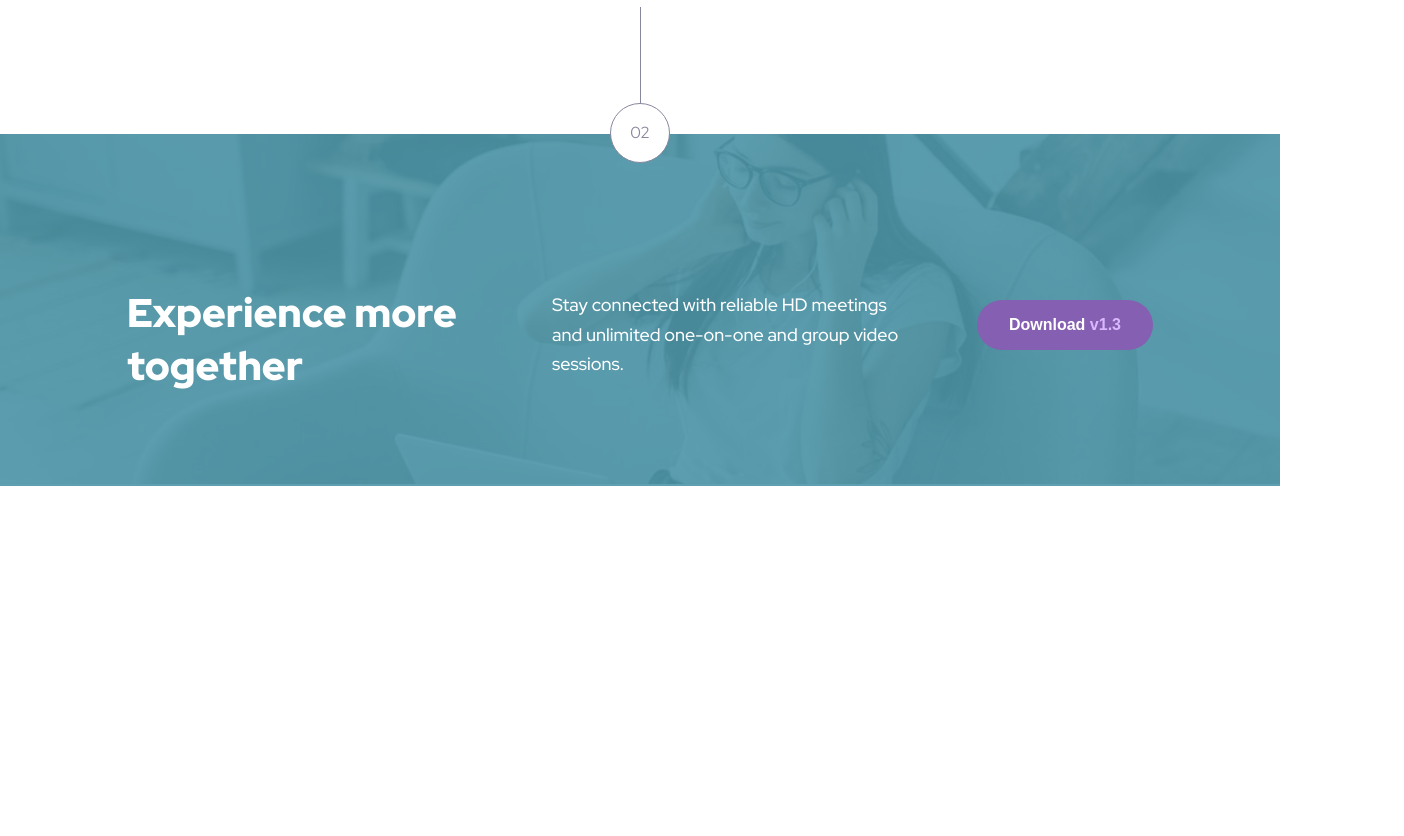
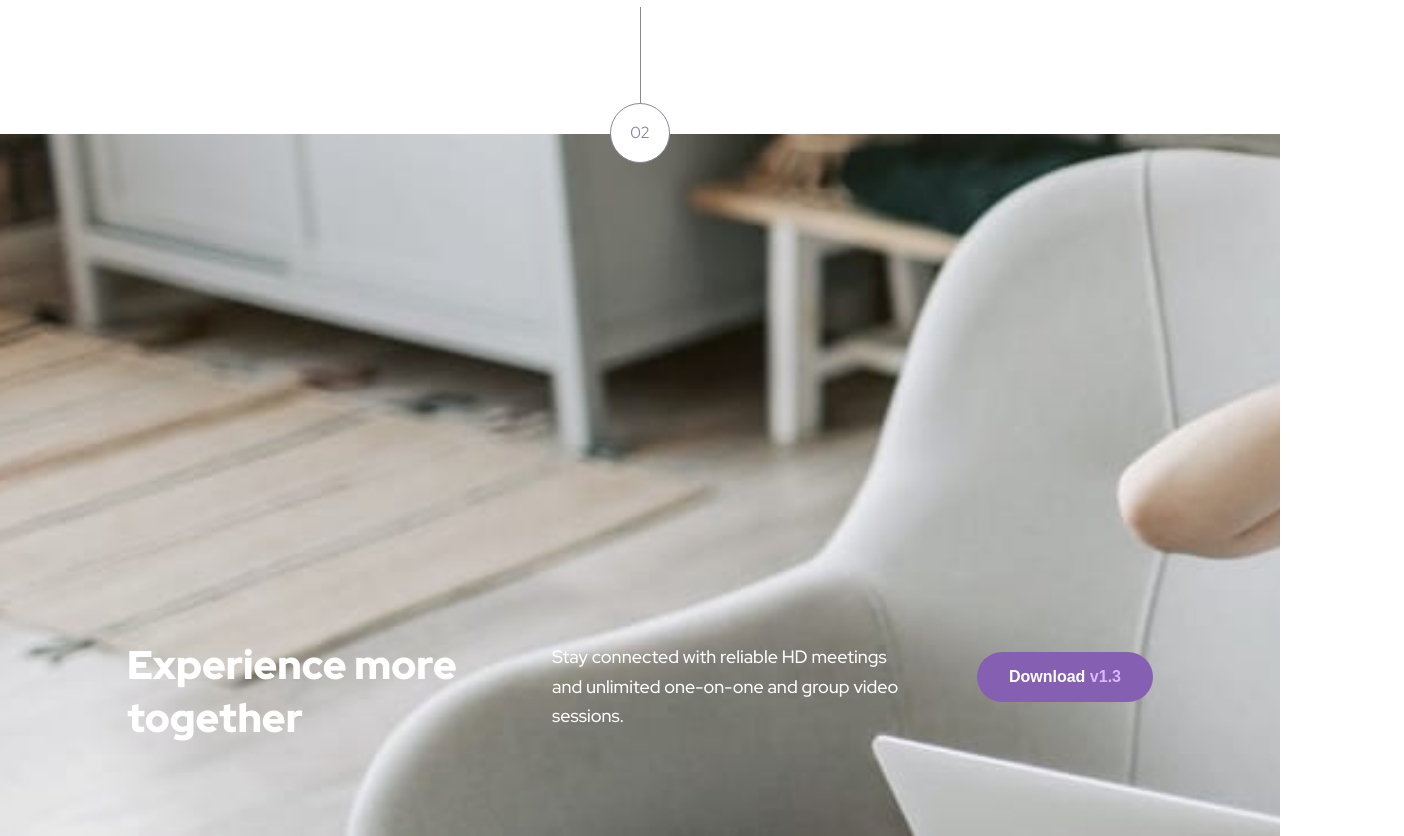
Before and after one commit to ltc870/meetlandingpage, a plain HTML site: page startercode/index.html in a window 1280 px wide. Shown: the part 1540-2376 px from the top of the page, 1404 px wide, since content can reach past the window. Before the commit the page ends 2026 px from the top, so only its background shows below. Drawn offline with Linux system fonts and the light colour scheme.

Commit message:
updated css

```diff
--- a/startercode/assets/css/styles.css
+++ b/startercode/assets/css/styles.css
@@ -175,15 +175,16 @@
 
 .footer {
   background-image: url("../../assets/mobile/image-footer.jpg");
+  background-color: #4d96a9;
   background-size: cover;
   background-repeat: no-repeat;
   padding-bottom: 5em;
-  position: relative;
-  z-index: 0;
+  /* position: relative; */
+  /* z-index: 0; */
   margin-top: -4.8em;
 }
 
-.overlay {
+/* .overlay {
   background-color: #4d96a9;
   position: absolute;
   z-index: -10;
@@ -191,7 +192,7 @@
   right: 0;
   padding: 14.10em;
   opacity: .9;
-}
+} */
 
 .footer-section {
   margin: 0 auto;
```
